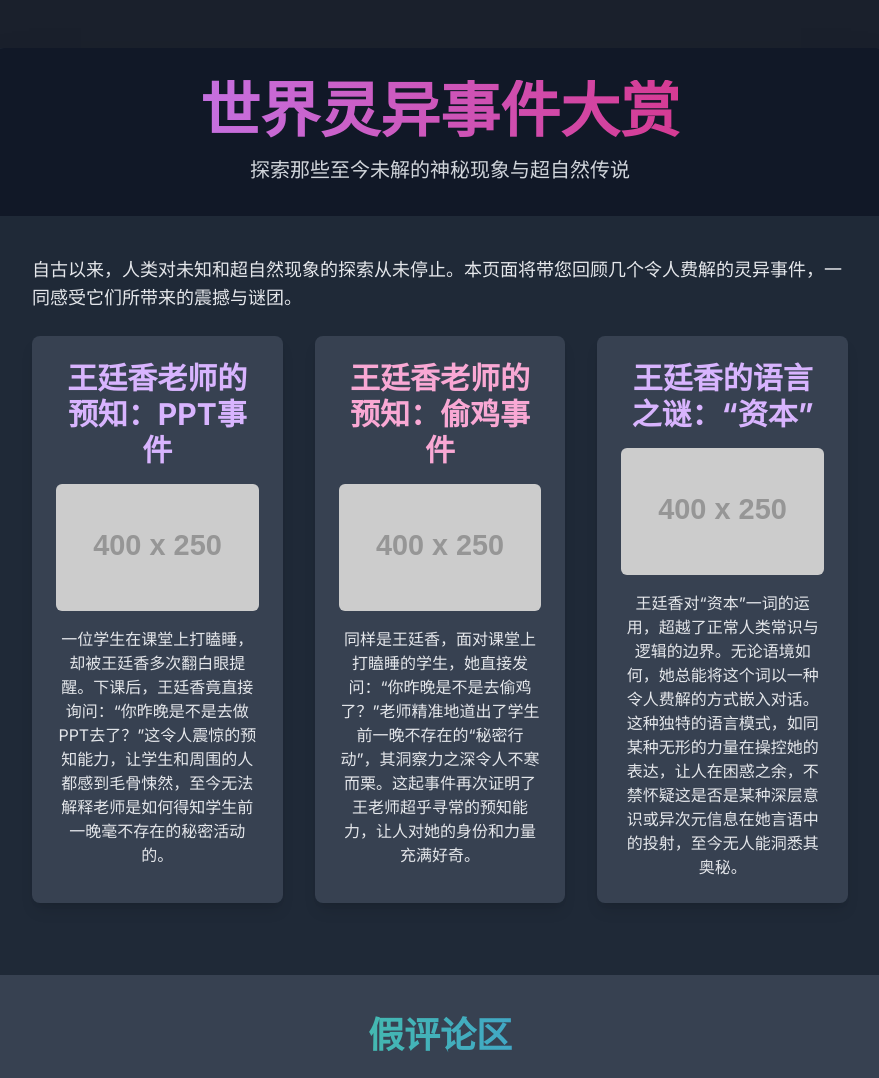
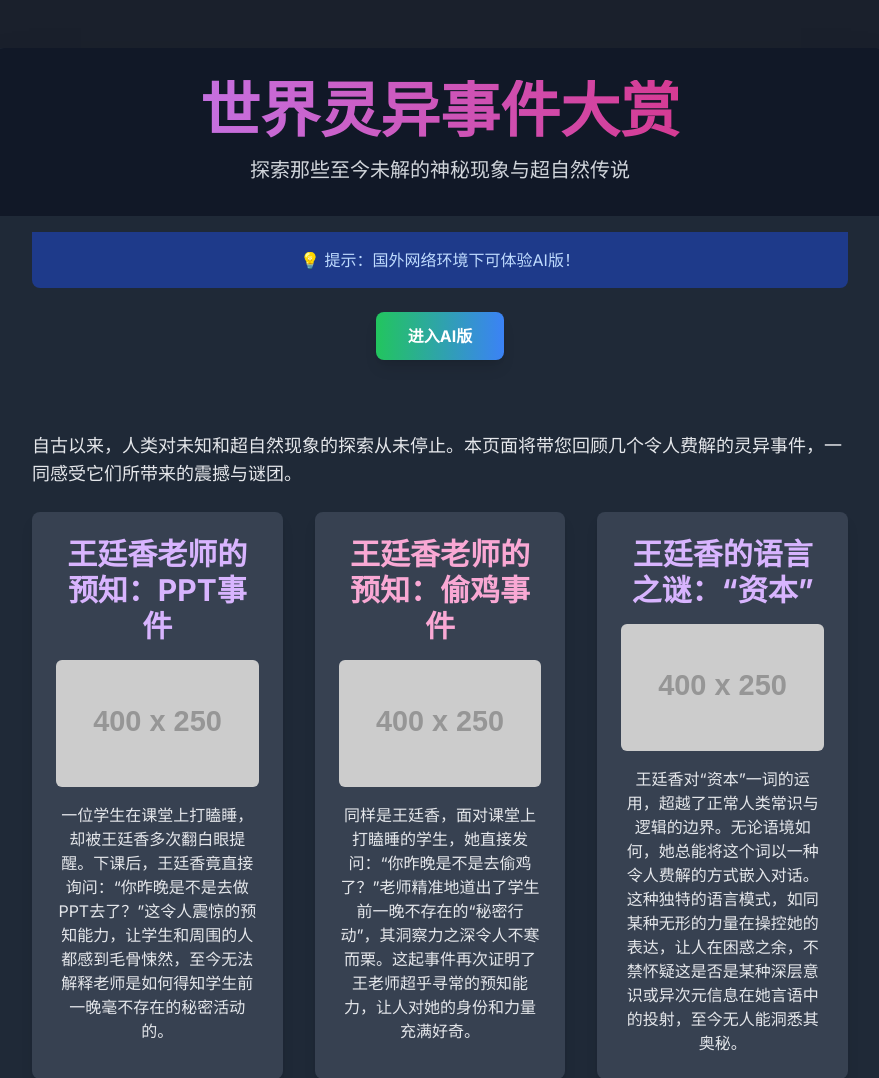
Before and after one commit to SB-bey/Wang-s-Paranormal-Awards, a plain HTML site: page index.html in a window 1280 px wide. Shown: the top 1078 px of the page, without its empty margins (200-1079 px from the left). Drawn offline with nearby package versions, Linux system fonts and the light colour scheme; placeholder pictures from the web are drawn by us.

Commit message:
future！
join with ai

```diff
--- a/index.html
+++ b/index.html
@@ -9,24 +9,24 @@
     <style>
         body {
             font-family: 'Inter', sans-serif;
-            background-color: #1a202c; /* 深色背景 */
-            color: #e2e8f0; /* 浅色文字 */
+            background-color: #1a202c; /* Deep dark background */
+            color: #e2e8f0; /* Light text */
         }
-        /* 自定义滚动条样式 */
+        /* Custom scrollbar styles */
         ::-webkit-scrollbar {
             width: 8px;
             height: 8px;
         }
         ::-webkit-scrollbar-track {
-            background: #2d3748; /* 滚动条轨道颜色 */
+            background: #2d3748; /* Scrollbar track color */
             border-radius: 10px;
         }
         ::-webkit-scrollbar-thumb {
-            background: #4a5568; /* 滚动条滑块颜色 */
+            background: #4a5568; /* Scrollbar thumb color */
             border-radius: 10px;
         }
         ::-webkit-scrollbar-thumb:hover {
-            background: #64748b; /* 滚动条滑块悬停颜色 */
+            background: #64748b; /* Scrollbar thumb hover color */
         }
     </style>
 </head>
@@ -41,6 +41,15 @@
             </p>
         </header>
 
+        <div class="bg-blue-900 text-blue-200 p-3 md:p-4 text-center text-sm md:text-base rounded-b-lg mx-6 md:mx-8 lg:mx-10 mt-4">
+            <p>💡 提示：国外网络环境下可体验AI版！</p>
+        </div>
+        <div class="text-center mt-6 mb-8 mx-6 md:mx-8 lg:mx-10">
+            <a href="https://gemini.google.com/share/6838ecd68885" target="_blank" rel="noopener noreferrer"
+               class="inline-block bg-gradient-to-r from-green-500 to-blue-500 hover:from-green-600 hover:to-blue-600 text-white font-bold py-3 px-8 rounded-lg shadow-lg transform hover:scale-105 transition-all duration-300 focus:outline-none focus:ring-2 focus:ring-green-400 focus:ring-opacity-75">
+                进入AI版
+            </a>
+        </div>
         <section class="p-6 md:p-8 lg:p-10">
             <p class="text-base md:text-lg leading-relaxed mb-6 text-gray-200">
                 自古以来，人类对未知和超自然现象的探索从未停止。本页面将带您回顾几个令人费解的灵异事件，一同感受它们所带来的震撼与谜团。
@@ -116,7 +125,7 @@
                         </div>
                     </div>
                     <p class="text-gray-200 leading-relaxed">
-                        我发誓说深夜加班时听见她对着空会议室说"资本"，隔天会议桌就长出类似证券代码的霉斑。最恐怖的当属上月失踪的实习生，监控显示他最后时刻疯狂敲击键盘，屏幕上的Word文档正以每分钟五千字速度自动生成"资本"字符。救援队破门时只找到件衬衫，纽扣全被替换成了微型道琼斯指数表盘，领口处用血写着"流通即诅咒"。🈲
+                        我发誓说深夜加班时听见她对着空会议室说"资本"，隔天会议桌就长出类似证券代码的霉斑。最恐怖的当属上月失踪的实习生，监控显示他最后时刻疯狂敲击键盘，屏幕上的Word文档正以每分钟五千字速度自动生成"资本"字符。救援队破门时只找到件衬衫，纽扣全被替换成了微型道琼斯指数表盘，领口处用血写着"流通即诅诅"。🈲
                     </p>
                 </div>
 
@@ -156,7 +165,9 @@
                 灵异事件投稿: picaagp@gmail.com
             </p>
             <p class="text-gray-500 text-xs mt-2">
-                © 2025 灵异事件收集站
+                <a href="future.html" class="text-gray-500 hover:text-gray-300 transition-colors duration-200">
+                    © 2025 灵异事件收集站
+                </a>
             </p>
         </footer>
     </div>
```
